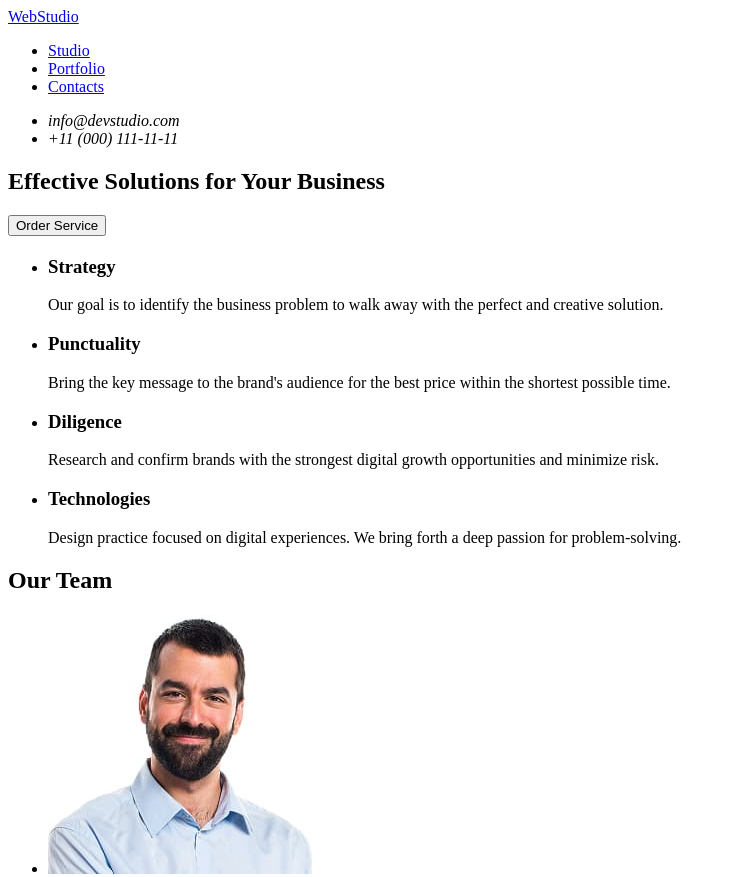
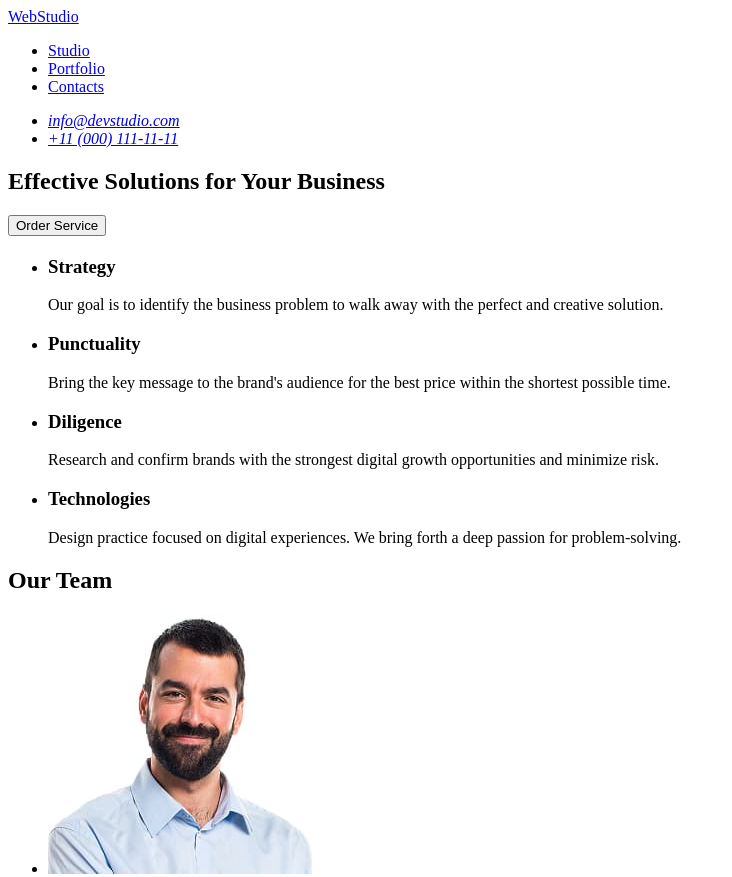
Before and after one commit to Mysa-vlad/goit-markup-hw-01, a plain HTML site: page index.html in a window 1280 px wide. Shown: the top 877 px of the page, without its empty margins (0-732 px from the left). Drawn offline with Linux system fonts and the light colour scheme.

Commit message:
repit two

```diff
--- a/index.html
+++ b/index.html
@@ -25,8 +25,12 @@
         </nav>
         <address>
             <ul>
-                <li href=”mailto:info@devstudio.com”>info@devstudio.com</li>
-                <li href="tel:+110001111111">+11 (000) 111-11-11</li>
+                <li>
+                    <a href="mailto:info@devstudio.com">info@devstudio.com</a>
+                </li>
+                <li>
+                    <a href="tel:+110001111111">+11 (000) 111-11-11</a>
+                </li>
             </ul>
         </address>
     </header>
@@ -38,7 +42,7 @@
             <button type="button">Order Service</button>
         </section>
         <section>
-            <h2></h2>
+            <h2> <!-- --></h2>
             <ul>
                 <li>
                     <h3>Strategy</h3>
```
